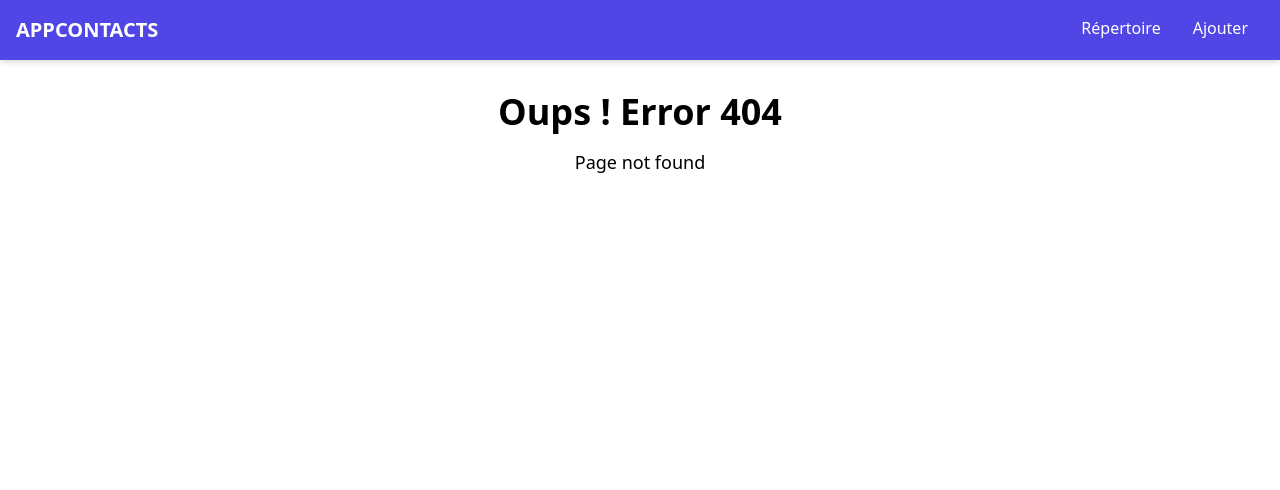
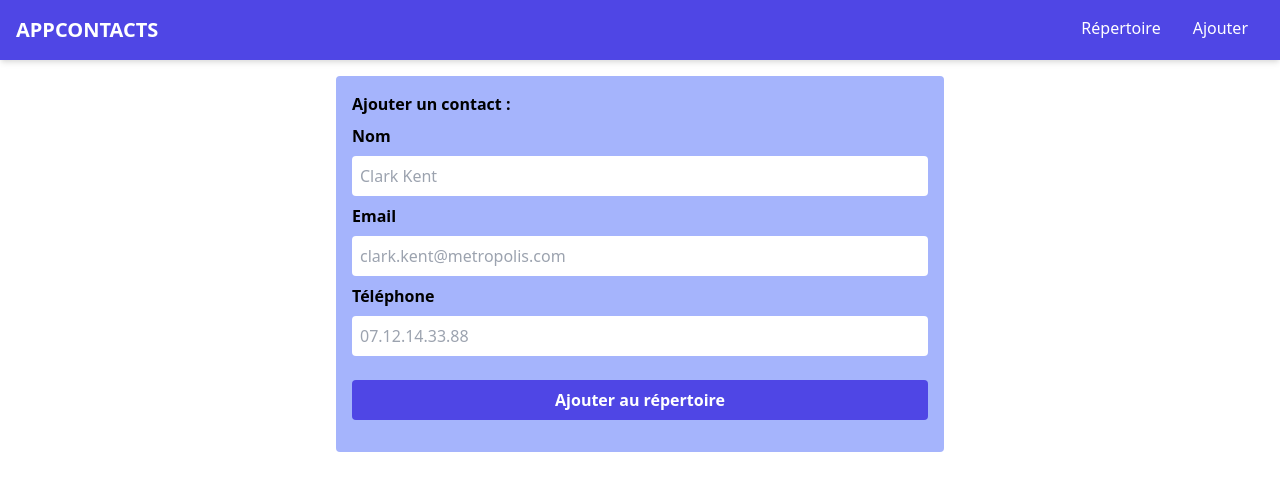
Before and after one commit to ArcanumLibella/react-2021, a React (Create React App) app: page /react-2021/add in a window 1280 px wide. Before the commit this address had no page. Shown: the top 490 px of the page. Built offline with nearby package versions, Linux system fonts and the light colour scheme.

Commit message:
hotfix: links

```diff
--- a/src/App.js
+++ b/src/App.js
@@ -19,13 +19,13 @@ class App extends Component {
 
             <div className="container mx-auto max-w-screen-sm">
               <Switch>
-                <Route exact path="/">
+                <Route exact path="/react-2021">
                   <Intro />
                   <List />
                 </Route>
-                <Route exact path="/" component={List} />
-                <Route exact path="/list" component={List} />
-                <Route exact path="/add" component={AddContact} />
+                <Route exact path="/react-2021" component={List} />
+                <Route exact path="/react-2021/list" component={List} />
+                <Route exact path="/react-2021/add" component={AddContact} />
                 <Route component={Error} />
               </Switch>
             </div>
--- a/src/components/contact/AddContact.js
+++ b/src/components/contact/AddContact.js
@@ -34,7 +34,7 @@ export default class AddContact extends Component {
         })
 
         // TO REDIRECT ON REPERTORY AFTER SUBMIT
-        this.props.history.push('/')
+        this.props.history.push('/react-2021')
     }
 
 
--- a/src/components/layout/Header.js
+++ b/src/components/layout/Header.js
@@ -5,14 +5,14 @@ function Header() {
   return (
     <header className="p-4 mx-auto shadow-md bg-indigo-600">
       <nav className="container mx-auto flex justify-between">
-        <Link to="/" className="md:text-xl text-white uppercase font-black">AppContacts</Link>
+        <Link to="/react-2021" className="md:text-xl text-white uppercase font-black">AppContacts</Link>
 
         <ul className="flex text-white">
           <li className="flex-auto cursor-pointer mx-2 sm:mx-4">
-            <Link to="/list">Répertoire</Link>
+            <Link to="/react-2021/list">Répertoire</Link>
           </li>
           <li className="flex-auto cursor-pointer mx-2 sm:mx-4">
-            <Link to="/add">Ajouter</Link>
+            <Link to="/react-2021/add">Ajouter</Link>
           </li>
         </ul>
       </nav>
```
